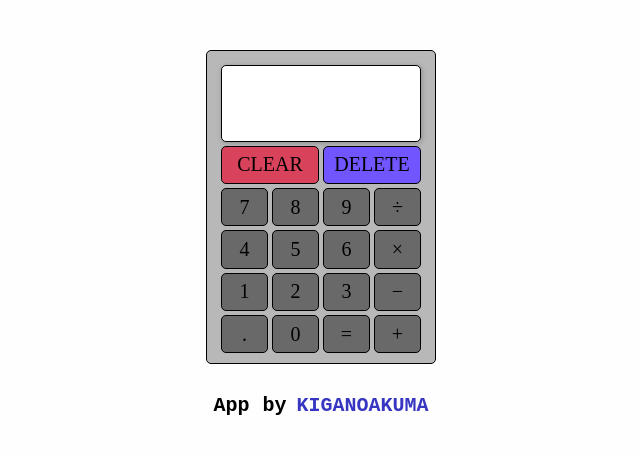
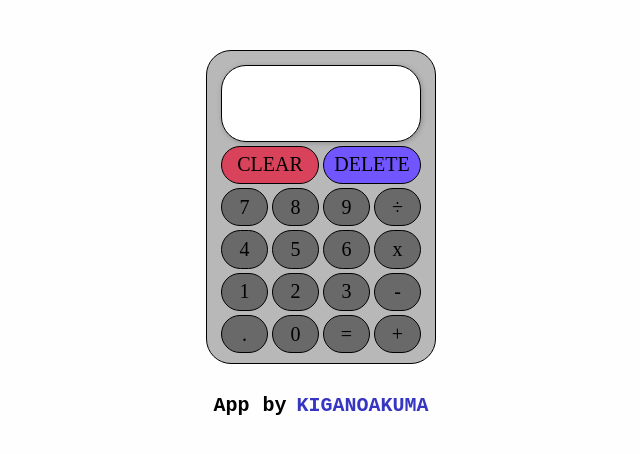
Before and after one commit to kiganoakuma/odin-calculator, a plain HTML site: page index.html in a window 1280 px wide. Shown: the whole page, without its empty margins (319-959 px from the left). Drawn offline with Linux system fonts and the light colour scheme; a web font is replaced by a local one.

Commit message:
fixed bug where clicking minus wasnt working

```diff
--- a/css/style.css
+++ b/css/style.css
@@ -64,7 +64,7 @@ body {
 .container,
 button,
 .screen {
-    border-radius: 5px;
+    border-radius: 25px;
     border: 1.5px solid black;
 }
 
--- a/index.html
+++ b/index.html
@@ -43,13 +43,13 @@
             <button onclick="this.blur();" class="btn" data-number>4</button>
             <button onclick="this.blur();" class="btn" data-number>5</button>
             <button onclick="this.blur();" class="btn" data-number>6</button>
-            <button onclick="this.blur();" class="btn" data-operator>×</button>
+            <button onclick="this.blur();" class="btn" data-operator>x</button>
           </div>
           <div class="row three">
             <button onclick="this.blur();" class="btn" data-number>1</button>
             <button onclick="this.blur();" class="btn" data-number>2</button>
             <button onclick="this.blur();" class="btn" data-number>3</button>
-            <button onclick="this.blur();" class="btn" data-operator>−</button>
+            <button onclick="this.blur();" class="btn" data-operator>-</button>
           </div>
           <div class="row four">
             <button onclick="this.blur();" class="btn" id="pointBtn">.</button>
--- a/js/script.js
+++ b/js/script.js
@@ -246,6 +246,6 @@ function operate(operator, a, b) {
       if (b === 0) return null;
       else return divide(a, b);
     default:
-      nill;
+      null;
   }
 }
```
